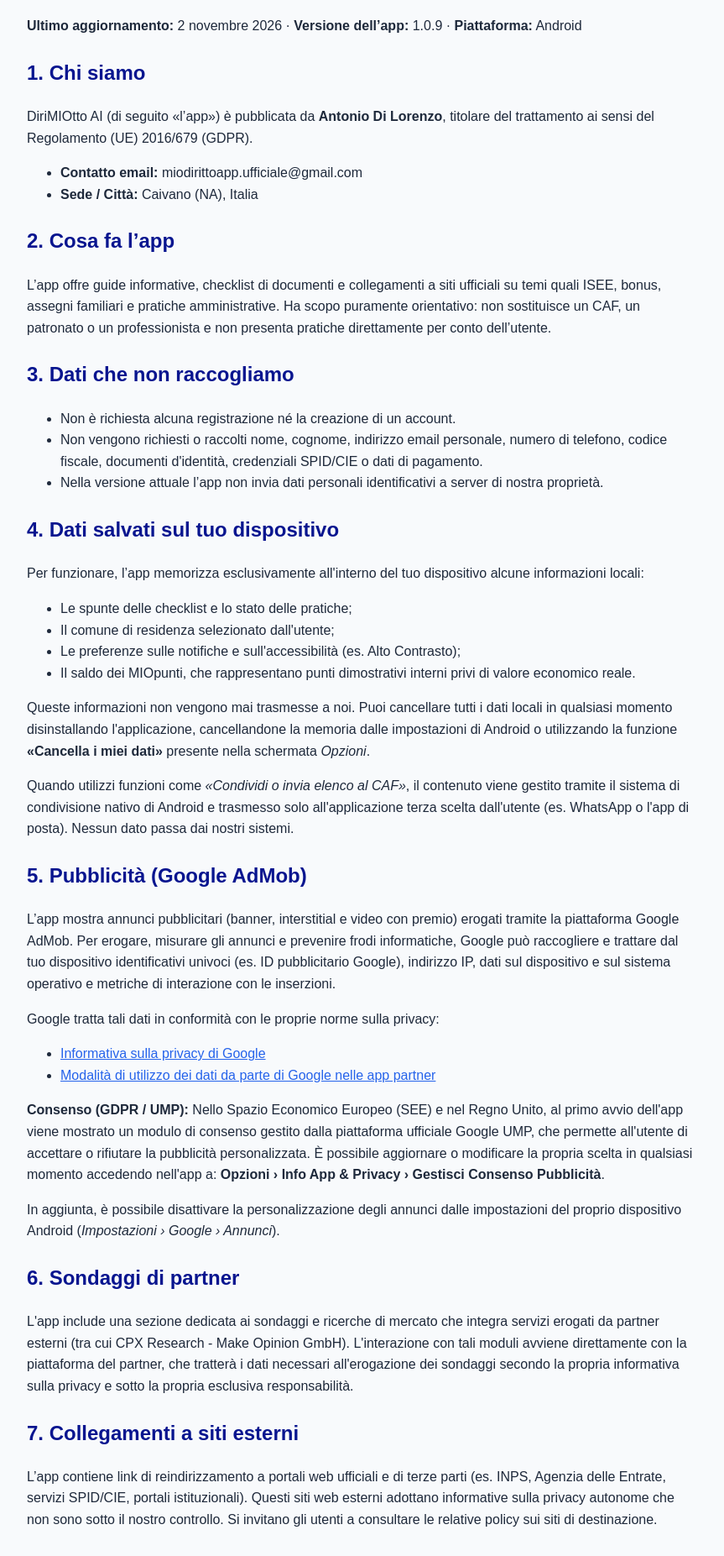
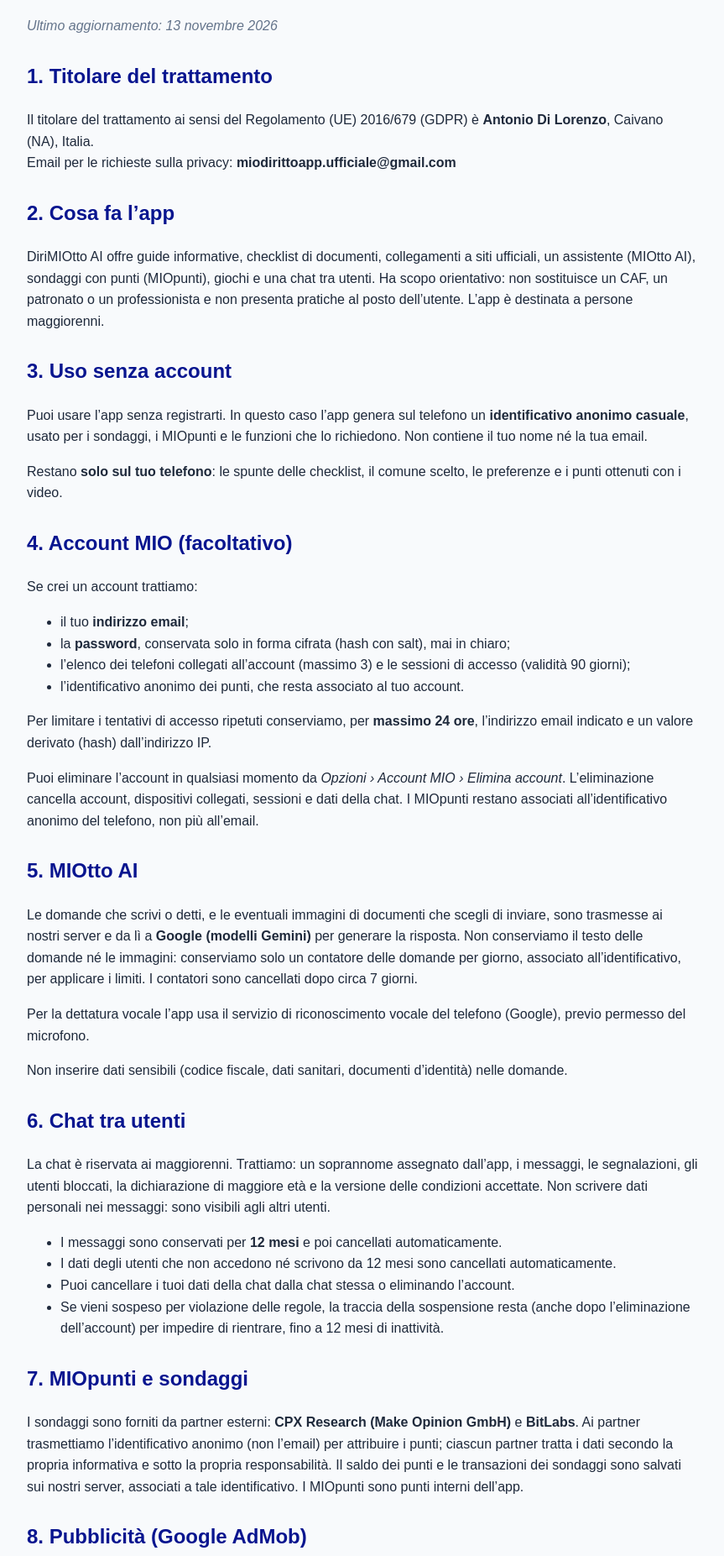
Before and after one commit to antoniodilorenzo74news-afk/dirimiotto-privacy, a plain HTML site: page index.html in a window 1280 px wide. Shown: the part 108-1961 px from the top of the page at 84% size, without its empty margins (208-1071 px from the left). Drawn offline with Linux system fonts and the light colour scheme.

Commit message:
dirimiotto-privacy
“Informativa aggiornata”

```diff
--- a/index.html
+++ b/index.html
@@ -3,101 +3,100 @@
 <head>
 <meta charset="UTF-8">
 <meta name="viewport" content="width=device-width, initial-scale=1.0">
-    <title>Informativa sulla Privacy - DiriMIOtto AI</title>
+<title>Informativa sulla privacy - DiriMIOtto AI</title>
 <style>
-        body {
-            font-family: Arial, sans-serif;
-            line-height: 1.6;
-            color: #1e293b;
-            max-width: 800px;
-            margin: 0 auto;
-            padding: 20px;
-            background-color: #f8fafc;
-        }
+  body { font-family: Arial, sans-serif; line-height: 1.6; color: #1e293b; max-width: 800px; margin: 0 auto; padding: 20px; background-color: #f8fafc; }
   h1 { color: #08158f; border-bottom: 2px solid #08158f; padding-bottom: 10px; }
-        h2 { color: #08158f; margin-top: 24px; }
+  h2 { color: #08158f; margin-top: 28px; }
   a { color: #2563eb; }
+  .date { font-style: italic; color: #64748b; }
   .footer { margin-top: 40px; font-size: 0.9em; color: #64748b; border-top: 1px solid #cbd5e1; padding-top: 10px; }
 </style>
 </head>
 <body>
+<h1>Informativa sulla privacy di DiriMIOtto AI</h1>
+<p class="date">Ultimo aggiornamento: 13 novembre 2026</p>
 
-    <h1>Informativa sulla privacy di DiriMIOtto AI</h1>
-    <p><strong>Ultimo aggiornamento:</strong> 2 novembre 2026 · <strong>Versione dell’app:</strong> 1.0.9 · <strong>Piattaforma:</strong> Android</p>
+<h2>1. Titolare del trattamento</h2>
+<p>Il titolare del trattamento ai sensi del Regolamento (UE) 2016/679 (GDPR) è <strong>Antonio Di Lorenzo</strong>, Caivano (NA), Italia.<br>
+Email per le richieste sulla privacy: <strong>miodirittoapp.ufficiale@gmail.com</strong></p>
 
-    <h2>1. Chi siamo</h2>
-    <p>DiriMIOtto AI (di seguito «l’app») è pubblicata da <strong>Antonio Di Lorenzo</strong>, titolare del trattamento ai sensi del Regolamento (UE) 2016/679 (GDPR).</p>
+<h2>2. Cosa fa l’app</h2>
+<p>DiriMIOtto AI offre guide informative, checklist di documenti, collegamenti a siti ufficiali, un assistente (MIOtto AI), sondaggi con punti (MIOpunti), giochi e una chat tra utenti. Ha scopo orientativo: non sostituisce un CAF, un patronato o un professionista e non presenta pratiche al posto dell’utente. L’app è destinata a persone maggiorenni.</p>
+
+<h2>3. Uso senza account</h2>
+<p>Puoi usare l’app senza registrarti. In questo caso l’app genera sul telefono un <strong>identificativo anonimo casuale</strong>, usato per i sondaggi, i MIOpunti e le funzioni che lo richiedono. Non contiene il tuo nome né la tua email.</p>
+<p>Restano <strong>solo sul tuo telefono</strong>: le spunte delle checklist, il comune scelto, le preferenze e i punti ottenuti con i video.</p>
+
+<h2>4. Account MIO (facoltativo)</h2>
+<p>Se crei un account trattiamo:</p>
 <ul>
-        <li><strong>Contatto email:</strong> miodirittoapp.ufficiale@gmail.com</li>
-        <li><strong>Sede / Città:</strong> Caivano (NA), Italia</li>
+  <li>il tuo <strong>indirizzo email</strong>;</li>
+  <li>la <strong>password</strong>, conservata solo in forma cifrata (hash con salt), mai in chiaro;</li>
+  <li>l’elenco dei telefoni collegati all’account (massimo 3) e le sessioni di accesso (validità 90 giorni);</li>
+  <li>l’identificativo anonimo dei punti, che resta associato al tuo account.</li>
+</ul>
+<p>Per limitare i tentativi di accesso ripetuti conserviamo, per <strong>massimo 24 ore</strong>, l’indirizzo email indicato e un valore derivato (hash) dall’indirizzo IP.</p>
+<p>Puoi eliminare l’account in qualsiasi momento da <em>Opzioni › Account MIO › Elimina account</em>. L’eliminazione cancella account, dispositivi collegati, sessioni e dati della chat. I MIOpunti restano associati all’identificativo anonimo del telefono, non più all’email.</p>
+
+<h2>5. MIOtto AI</h2>
+<p>Le domande che scrivi o detti, e le eventuali immagini di documenti che scegli di inviare, sono trasmesse ai nostri server e da lì a <strong>Google (modelli Gemini)</strong> per generare la risposta. Non conserviamo il testo delle domande né le immagini: conserviamo solo un contatore delle domande per giorno, associato all’identificativo, per applicare i limiti. I contatori sono cancellati dopo circa 7 giorni.</p>
+<p>Per la dettatura vocale l’app usa il servizio di riconoscimento vocale del telefono (Google), previo permesso del microfono.</p>
+<p>Non inserire dati sensibili (codice fiscale, dati sanitari, documenti d’identità) nelle domande.</p>
+
+<h2>6. Chat tra utenti</h2>
+<p>La chat è riservata ai maggiorenni. Trattiamo: un soprannome assegnato dall’app, i messaggi, le segnalazioni, gli utenti bloccati, la dichiarazione di maggiore età e la versione delle condizioni accettate. Non scrivere dati personali nei messaggi: sono visibili agli altri utenti.</p>
+<ul>
+  <li>I messaggi sono conservati per <strong>12 mesi</strong> e poi cancellati automaticamente.</li>
+  <li>I dati degli utenti che non accedono né scrivono da 12 mesi sono cancellati automaticamente.</li>
+  <li>Puoi cancellare i tuoi dati della chat dalla chat stessa o eliminando l’account.</li>
+  <li>Se vieni sospeso per violazione delle regole, la traccia della sospensione resta (anche dopo l’eliminazione dell’account) per impedire di rientrare, fino a 12 mesi di inattività.</li>
 </ul>
 
-    <h2>2. Cosa fa l’app</h2>
-    <p>L’app offre guide informative, checklist di documenti e collegamenti a siti ufficiali su temi quali ISEE, bonus, assegni familiari e pratiche amministrative. Ha scopo puramente orientativo: non sostituisce un CAF, un patronato o un professionista e non presenta pratiche direttamente per conto dell’utente.</p>
+<h2>7. MIOpunti e sondaggi</h2>
+<p>I sondaggi sono forniti da partner esterni: <strong>CPX Research (Make Opinion GmbH)</strong> e <strong>BitLabs</strong>. Ai partner trasmettiamo l’identificativo anonimo (non l’email) per attribuire i punti; ciascun partner tratta i dati secondo la propria informativa e sotto la propria responsabilità. Il saldo dei punti e le transazioni dei sondaggi sono salvati sui nostri server, associati a tale identificativo. I MIOpunti sono punti interni dell’app.</p>
 
-    <h2>3. Dati che non raccogliamo</h2>
+<h2>8. Pubblicità (Google AdMob)</h2>
+<p>L’app mostra annunci tramite Google AdMob. Google può trattare identificativi pubblicitari, indirizzo IP e dati del dispositivo per erogare e misurare gli annunci e prevenire frodi. Nello Spazio Economico Europeo e nel Regno Unito, al primo avvio compare il modulo di consenso Google (UMP). Puoi cambiare la scelta in <em>Opzioni › Info App & Privacy › Gestisci Consenso Pubblicità</em>.</p>
 <ul>
-        <li>Non è richiesta alcuna registrazione né la creazione di un account.</li>
-        <li>Non vengono richiesti o raccolti nome, cognome, indirizzo email personale, numero di telefono, codice fiscale, documenti d'identità, credenziali SPID/CIE o dati di pagamento.</li>
-        <li>Nella versione attuale l’app non invia dati personali identificativi a server di nostra proprietà.</li>
+  <li><a href="https://policies.google.com/privacy" target="_blank" rel="noopener">Informativa sulla privacy di Google</a></li>
+  <li><a href="https://policies.google.com/technologies/partner-sites" target="_blank" rel="noopener">Come Google usa i dati nelle app partner</a></li>
 </ul>
 
-    <h2>4. Dati salvati sul tuo dispositivo</h2>
-    <p>Per funzionare, l’app memorizza esclusivamente all'interno del tuo dispositivo alcune informazioni locali:</p>
+<h2>9. Permessi del telefono</h2>
 <ul>
-        <li>Le spunte delle checklist e lo stato delle pratiche;</li>
-        <li>Il comune di residenza selezionato dall'utente;</li>
-        <li>Le preferenze sulle notifiche e sull'accessibilità (es. Alto Contrasto);</li>
-        <li>Il saldo dei MIOpunti, che rappresentano punti dimostrativi interni privi di valore economico reale.</li>
+  <li><strong>Microfono:</strong> solo per dettare le domande a MIOtto AI.</li>
+  <li><strong>Fotocamera e foto:</strong> solo per acquisire documenti quando lo scegli.</li>
 </ul>
-    <p>Queste informazioni non vengono mai trasmesse a noi. Puoi cancellare tutti i dati locali in qualsiasi momento disinstallando l'applicazione, cancellandone la memoria dalle impostazioni di Android o utilizzando la funzione <strong>«Cancella i miei dati»</strong> presente nella schermata <em>Opzioni</em>.</p>
-    <p>Quando utilizzi funzioni come <em>«Condividi o invia elenco al CAF»</em>, il contenuto viene gestito tramite il sistema di condivisione nativo di Android e trasmesso solo all'applicazione terza scelta dall'utente (es. WhatsApp o l'app di posta). Nessun dato passa dai nostri sistemi.</p>
+<p>I permessi si usano solo quando premi la funzione corrispondente e puoi revocarli dalle impostazioni del telefono.</p>
 
-    <h2>5. Pubblicità (Google AdMob)</h2>
-    <p>L’app mostra annunci pubblicitari (banner, interstitial e video con premio) erogati tramite la piattaforma Google AdMob. Per erogare, misurare gli annunci e prevenire frodi informatiche, Google può raccogliere e trattare dal tuo dispositivo identificativi univoci (es. ID pubblicitario Google), indirizzo IP, dati sul dispositivo e sul sistema operativo e metriche di interazione con le inserzioni.</p>
-    <p>Google tratta tali dati in conformità con le proprie norme sulla privacy:</p>
+<h2>10. Fornitori e trasferimenti</h2>
+<p>Ci avvaliamo di Cloudflare (hosting e database), Google (AI, pubblicità, riconoscimento vocale) e i partner di sondaggi CPX Research e BitLabs. Alcuni di questi fornitori possono trattare dati anche fuori dallo Spazio Economico Europeo, con le garanzie previste dal GDPR (decisioni di adeguatezza o clausole contrattuali standard). Non vendiamo i dati personali.</p>
+
+<h2>11. Base giuridica</h2>
 <ul>
-        <li><a href="https://policies.google.com/privacy" target="_blank">Informativa sulla privacy di Google</a></li>
-        <li><a href="https://policies.google.com/technologies/partner-sites" target="_blank">Modalità di utilizzo dei dati da parte di Google nelle app partner</a></li>
-    </ul>
-    <p><strong>Consenso (GDPR / UMP):</strong> Nello Spazio Economico Europeo (SEE) e nel Regno Unito, al primo avvio dell'app viene mostrato un modulo di consenso gestito dalla piattaforma ufficiale Google UMP, che permette all'utente di accettare o rifiutare la pubblicità personalizzata. È possibile aggiornare o modificare la propria scelta in qualsiasi momento accedendo nell'app a: <strong>Opzioni › Info App & Privacy › Gestisci Consenso Pubblicità</strong>.</p>
-    <p>In aggiunta, è possibile disattivare la personalizzazione degli annunci dalle impostazioni del proprio dispositivo Android (<em>Impostazioni › Google › Annunci</em>).</p>
-
-    <h2>6. Sondaggi di partner</h2>
-    <p>L'app include una sezione dedicata ai sondaggi e ricerche di mercato che integra servizi erogati da partner esterni (tra cui CPX Research - Make Opinion GmbH). L'interazione con tali moduli avviene direttamente con la piattaforma del partner, che tratterà i dati necessari all'erogazione dei sondaggi secondo la propria informativa sulla privacy e sotto la propria esclusiva responsabilità.</p>
-
-    <h2>7. Collegamenti a siti esterni</h2>
-    <p>L’app contiene link di reindirizzamento a portali web ufficiali e di terze parti (es. INPS, Agenzia delle Entrate, servizi SPID/CIE, portali istituzionali). Questi siti web esterni adottano informative sulla privacy autonome che non sono sotto il nostro controllo. Si invitano gli utenti a consultare le relative policy sui siti di destinazione.</p>
-
-    <h2>8. Notifiche & Promemoria</h2>
-    <p>L’app consente di impostare promemoria locali sulle scadenze (es. rinnovo CIE o tributi). Tali notifiche vengono generate internamente dallo smartphone e non comportano il trasferimento di dati all'esterno.</p>
-    <p>L’interruttore <em>«Comunicazioni del Comune»</em> presente nelle impostazioni abilita la predisposizione del dispositivo a ricevere futuri avvisi o notizie di carattere normativo e locale. Attualmente la voce ha valore di impostazione locale; qualora in futuro la funzione dovesse richiedere l'interazione con un server dedicato, l'informativa verrà aggiornata e notificata preventivamente all'utente nell'app.</p>
-
-    <h2>9. Base giuridica e conservazione dei dati</h2>
-    <p>Non conserviamo né archiviamo dati personali degli utenti su server remoti. Il trattamento dei dati correlati all'erogazione pubblicitaria da parte di Google si fonda sul consenso espresso dell'utente ove richiesto dalla normativa vigente. I dati memorizzati localmente nello smartphone rimangono sul dispositivo fino alla loro cancellazione manuale o alla disinstallazione dell'app.</p>
-
-    <h2>10. I tuoi diritti (GDPR)</h2>
-    <p>Ai sensi degli artt. 15-22 del Regolamento UE 2016/679 (GDPR), l'utente ha il diritto di richiedere l'accesso, la rettifica, la cancellazione, la limitazione del trattamento o la portabilità dei dati, nonché di revocare in qualsiasi momento il consenso prestato.</p>
-    <p>Poiché non viene effettuata alcuna conservazione di dati personali identificativi su server di nostra proprietà, l'esercizio dei diritti inerenti alla pubblicità può essere effettuato direttamente nei confronti di Google. Per qualsiasi chiarimento o richiesta è possibile scrivere all'indirizzo email: <strong>miodirittoapp.ufficiale@gmail.com</strong>. Gli utenti hanno inoltre il diritto di proporre reclamo all'Autorità Garante per la Protezione dei Dati Personali (<a href="https://www.garanteprivacy.it" target="_blank">www.garanteprivacy.it</a>).</p>
-
-    <h2>11. Minori</h2>
-    <p>L’app è destinata a un pubblico di persone <strong>maggiorenni</strong> e non raccoglie consapevolmente dati relativi a utenti minori di età.</p>
-
-    <h2>12. Sicurezza</h2>
-    <p>I dati registrati in locale risiedono nella Sandbox riservata all'applicazione sul sistema operativo Android e sono protetti dai meccanismi di sicurezza nativi dello smartphone. Si raccomanda di proteggere il proprio dispositivo mediante codice PIN, impronta digitale o sblocco facciale.</p>
-
-    <h2>13. Modifiche alla presente informativa</h2>
-    <p>Eventuali future evoluzioni dell'applicazione che dovessero comportare il trattamento di dati personali remoti (es. integrazione di account utente o sincronizzazione server dei punti) saranno precedute da un opportuno aggiornamento della presente Informativa e notificate direttamente all'interno dell'applicazione.</p>
-
-    <h2>14. Contatti</h2>
-    <p>Per qualsiasi richiesta o informazione relativa all'Informativa sulla Privacy:</p>
-    <ul>
-        <li><strong>Email:</strong> miodirittoapp.ufficiale@gmail.com</li>
+  <li>Account, chat, punti e MIOtto AI: esecuzione del servizio richiesto.</li>
+  <li>Sicurezza, prevenzione degli abusi e moderazione: legittimo interesse.</li>
+  <li>Pubblicità personalizzata: consenso, revocabile in qualsiasi momento.</li>
 </ul>
 
+<h2>12. Notifiche</h2>
+<p>Gli avvisi sulle scadenze e le comunicazioni del Comune non sono ancora attivi. Se in futuro richiederanno dati sui nostri server, aggiorneremo questa informativa prima di attivarli.</p>
+
+<h2>13. Collegamenti esterni</h2>
+<p>L’app rimanda a siti di terzi (INPS, Agenzia delle Entrate, portali istituzionali) che hanno informative proprie, fuori dal nostro controllo.</p>
+
+<h2>14. I tuoi diritti</h2>
+<p>Hai diritto di accesso, rettifica, cancellazione, limitazione, portabilità e opposizione, e di revocare il consenso (artt. 15-22 GDPR). Scrivi a <strong>miodirittoapp.ufficiale@gmail.com</strong>. Puoi anche presentare reclamo al Garante per la protezione dei dati personali (<a href="https://www.garanteprivacy.it" target="_blank" rel="noopener">www.garanteprivacy.it</a>).</p>
+
+<h2>15. Sicurezza</h2>
+<p>Le comunicazioni con i nostri server avvengono in HTTPS. Le password sono cifrate con hash e salt e le sessioni sono conservate solo in forma di hash. Sul telefono, la sessione è salvata nell’archivio sicuro del sistema.</p>
+
+<h2>16. Modifiche</h2>
+<p>Pubblicheremo qui ogni modifica, con la data di aggiornamento. In caso di cambiamenti rilevanti ti avviseremo nell’app.</p>
+
 <div class="footer">
-        <p>© 2026 Antonio Di Lorenzo - DiriMIOtto AI. Tutti i diritti riservati.</p>
+  <p>© 2026 Antonio Di Lorenzo - DiriMIOtto AI.</p>
 </div>
-
 </body>
 </html>
```
Lines whose indentation alone changed are shown as unchanged.
